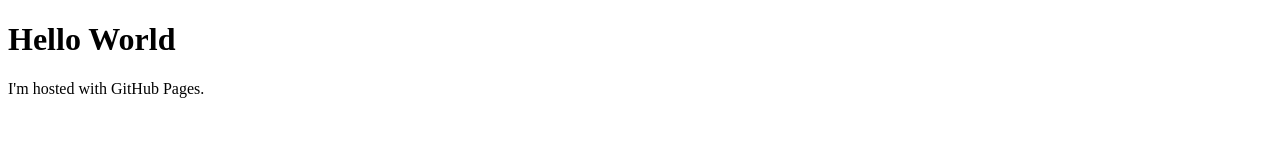
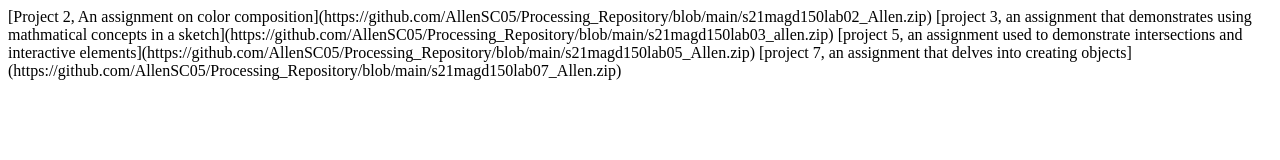
Before and after one commit to AllenSC05/AllenSC05.github.io, a plain HTML site: page index.html in a window 1280 px wide. Drawn offline with Linux system fonts and the light colour scheme.

Commit message:
Update index.html

```diff
--- a/index.html
+++ b/index.html
@@ -1,7 +1,14 @@
 <!DOCTYPE html>
 <html>
 <body>
-<h1>Hello World</h1>
-<p>I'm hosted with GitHub Pages.</p>
+[Project 2, An assignment on color composition](https://github.com/AllenSC05/Processing_Repository/blob/main/s21magd150lab02_Allen.zip)
+
+[project 3, an assignment that demonstrates using mathmatical concepts in a sketch](https://github.com/AllenSC05/Processing_Repository/blob/main/s21magd150lab03_allen.zip)
+
+[project 5, an assignment used to demonstrate intersections and interactive elements](https://github.com/AllenSC05/Processing_Repository/blob/main/s21magd150lab05_Allen.zip)
+
+[project 7, an assignment that delves into creating objects](https://github.com/AllenSC05/Processing_Repository/blob/main/s21magd150lab07_Allen.zip)
+
+
 </body>
 </html>
```
